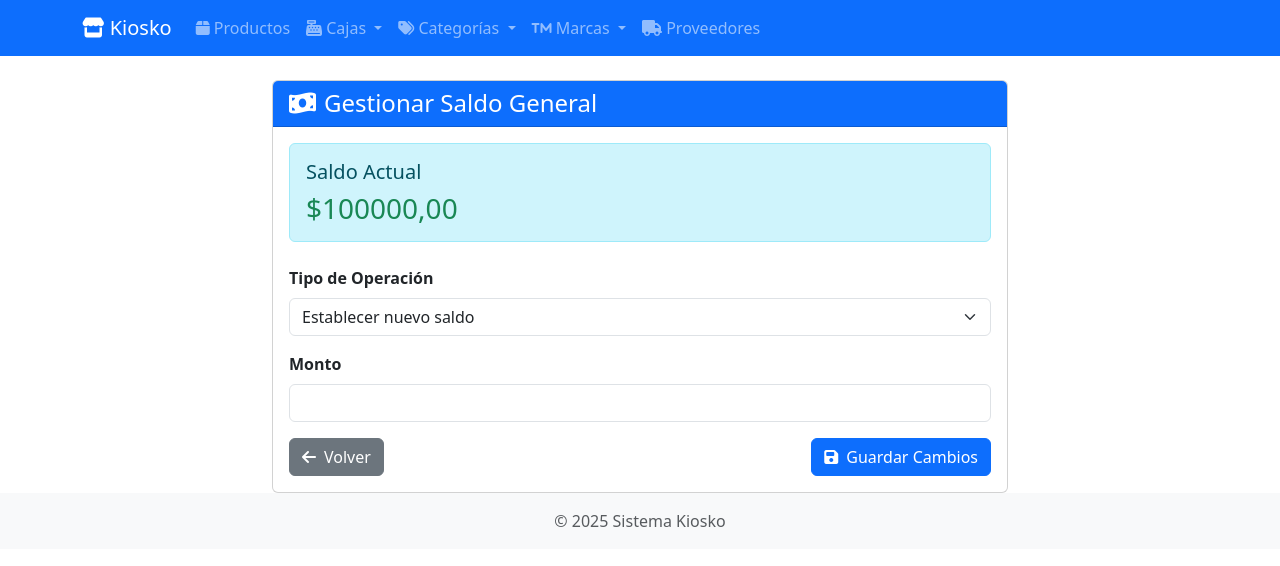
After one commit to pfbrodon/kiosko, a Django app: page /caja/saldo-general/ in a window 1280 px wide. The commit adds this page. Shown: the top 566 px of the page. Run offline with Django 5.2, Linux system fonts and the light colour scheme; data comes from the database, SQL or seed files in the repository; both versions use the stored data as it was after the commit.

Commit message:
boto de gestion de cajas agregado

```diff
--- /dev/null
+++ b/caja/templates/gestionar_saldo.html
@@ -0,0 +1,50 @@
+{% extends 'base.html' %}
+
+{% block content %}
+<div class="container-xl mt-4">
+    <div class="row">
+        <div class="col-md-8 offset-md-2">
+            <div class="card">
+                <div class="card-header bg-primary text-white">
+                    <h4 class="mb-0">
+                        <i class="fas fa-money-bill-wave me-2"></i>Gestionar Saldo General
+                    </h4>
+                </div>
+                <div class="card-body">
+                    <!-- Saldo Actual -->
+                    <div class="alert alert-info mb-4">
+                        <h5 class="alert-heading">Saldo Actual</h5>
+                        <h3 class="mb-0 {% if saldo_general.monto >= 0 %}text-success{% else %}text-danger{% endif %}">
+                            ${{ saldo_general.monto|floatformat:2 }}
+                        </h3>
+                    </div>
+
+                    <!-- Formulario -->
+                    <form method="post">
+                        {% csrf_token %}
+
+                        <div class="mb-3">
+                            <label class="form-label fw-bold">Tipo de Operación</label>
+                            {{ form.tipo_operacion }}
+                        </div>
+
+                        <div class="mb-3">
+                            <label class="form-label fw-bold">Monto</label>
+                            {{ form.monto }}
+                        </div>
+
+                        <div class="d-flex justify-content-between">
+                            <a href="{% url 'caja:lista_cajas' %}" class="btn btn-secondary">
+                                <i class="fas fa-arrow-left me-2"></i>Volver
+                            </a>
+                            <button type="submit" class="btn btn-primary">
+                                <i class="fas fa-save me-2"></i>Guardar Cambios
+                            </button>
+                        </div>
+                    </form>
+                </div>
+            </div>
+        </div>
+    </div>
+</div>
+{% endblock %}
--- a/caja/urls.py
+++ b/caja/urls.py
@@ -7,4 +7,6 @@ urlpatterns = [
     path('', views.lista_cajas, name='lista_cajas'),
     path('iniciar/', views.iniciar_caja, name='iniciar_caja'),
     path('<int:caja_id>/movimientos/', views.registrar_movimientos, name='registrar_movimientos'),
+    path('limpiar/', views.limpiar_cajas, name='limpiar_cajas'),
+    path('saldo-general/', views.gestionar_saldo_general, name='gestionar_saldo'),  # Nueva URL
 ]
--- a/caja/views.py
+++ b/caja/views.py
@@ -5,6 +5,25 @@ from django.core.exceptions import ValidationError  # Agregamos esta importació
 from decimal import Decimal
 from .models import SaldoGeneral, CajaDiaria, Recreo, EventoEspecial, PagoProveedor
 from .forms import InicioCajaForm, RecreoForm, EventoEspecialForm, PagoProveedorForm
+from django import forms
+
+class SaldoGeneralForm(forms.Form):
+    monto = forms.DecimalField(
+        max_digits=10,
+        decimal_places=2,
+        widget=forms.NumberInput(attrs={
+            'class': 'form-control',
+            'step': '0.01'
+        })
+    )
+    tipo_operacion = forms.ChoiceField(
+        choices=[
+            ('establecer', 'Establecer nuevo saldo'),
+            ('sumar', 'Sumar al saldo actual'),
+            ('restar', 'Restar al saldo actual')
+        ],
+        widget=forms.Select(attrs={'class': 'form-select'})
+    )
 
 def lista_cajas(request):
     saldo_general = SaldoGeneral.objects.first()
@@ -130,3 +149,53 @@ def registrar_movimientos(request, caja_id):
     }
 
     return render(request, 'registrar_movimientos.html', context)
+
+def limpiar_cajas(request):
+    if request.method == 'POST':
+        try:
+            # Eliminamos primero las tablas relacionadas
+            EventoEspecial.objects.all().delete()
+            PagoProveedor.objects.all().delete()
+            Recreo.objects.all().delete()
+            CajaDiaria.objects.all().delete()
+
+            # Reiniciamos el saldo general
+            saldo_general = SaldoGeneral.objects.first()
+            if saldo_general:
+                saldo_general.monto = 0
+                saldo_general.save()
+
+            messages.success(request, 'Datos de caja limpiados correctamente')
+        except Exception as e:
+            messages.error(request, f'Error al limpiar datos: {str(e)}')
+
+    return redirect('caja:lista_cajas')
+
+def gestionar_saldo_general(request):
+    saldo_general = SaldoGeneral.objects.first()
+    if not saldo_general:
+        saldo_general = SaldoGeneral.objects.create()
+
+    if request.method == 'POST':
+        form = SaldoGeneralForm(request.POST)
+        if form.is_valid():
+            monto = form.cleaned_data['monto']
+            tipo_operacion = form.cleaned_data['tipo_operacion']
+
+            if tipo_operacion == 'establecer':
+                saldo_general.monto = monto
+            elif tipo_operacion == 'sumar':
+                saldo_general.monto += monto
+            else:  # restar
+                saldo_general.monto -= monto
+
+            saldo_general.save()
+            messages.success(request, 'Saldo general actualizado correctamente')
+            return redirect('caja:lista_cajas')
+    else:
+        form = SaldoGeneralForm()
+
+    return render(request, 'gestionar_saldo.html', {
+        'form': form,
+        'saldo_general': saldo_general
+    })
--- a/precios/templates/base.html
+++ b/precios/templates/base.html
@@ -28,6 +28,36 @@
                         <a class="nav-link" href="{% url 'lista_productos' %}">
                             <i class="fas fa-box"></i> Productos
                         </a>
+                    </li>
+                    <!-- Nuevo menú de Cajas -->
+                    <li class="nav-item dropdown">
+                        <a class="nav-link dropdown-toggle" href="#" id="cajasDropdown" role="button"
+                            data-bs-toggle="dropdown" aria-expanded="false">
+                            <i class="fas fa-cash-register"></i> Cajas
+                        </a>
+                        <ul class="dropdown-menu" aria-labelledby="cajasDropdown">
+                            <li>
+                                <a class="dropdown-item" href="{% url 'caja:lista_cajas' %}">
+                                    <i class="fas fa-list"></i> Ver Cajas
+                                </a>
+                            </li>
+                            <li>
+                                <a class="dropdown-item" href="{% url 'caja:iniciar_caja' %}">
+                                    <i class="fas fa-plus"></i> Nueva Caja
+                                </a>
+                            </li>
+                            <li>
+                                <a class="dropdown-item" href="{% url 'caja:gestionar_saldo' %}">
+                                    <i class="fas fa-money-bill-wave"></i> Gestionar Saldo General
+                                </a>
+                            </li>
+                            <li><hr class="dropdown-divider"></li>
+                            <li>
+                                <a class="dropdown-item text-danger" href="#" data-bs-toggle="modal" data-bs-target="#modalLimpiarCajas">
+                                    <i class="fas fa-trash"></i> Limpiar Datos
+                                </a>
+                            </li>
+                        </ul>
                     </li>
                     <li class="nav-item dropdown">
                         <a class="nav-link dropdown-toggle" href="#" id="categoriasDropdown" role="button"
@@ -114,5 +144,38 @@
     <script src="https://cdn.jsdelivr.net/npm/bootstrap@5.3.2/dist/js/bootstrap.bundle.min.js"></script>
 
     {% block extra_js %}{% endblock %}
+
+    <!-- Agregar el Modal al final del body antes del cierre -->
+    <!-- Modal de Confirmación para Limpiar Cajas -->
+    <div class="modal fade" id="modalLimpiarCajas" tabindex="-1">
+        <div class="modal-dialog">
+            <div class="modal-content">
+                <div class="modal-header bg-danger text-white">
+                    <h5 class="modal-title">
+                        <i class="fas fa-exclamation-triangle me-2"></i>Confirmar Limpieza
+                    </h5>
+                    <button type="button" class="btn-close btn-close-white" data-bs-dismiss="modal"></button>
+                </div>
+                <div class="modal-body">
+                    <p class="fw-bold">¿Estás seguro que deseas limpiar todos los datos de caja?</p>
+                    <p class="text-danger">
+                        <i class="fas fa-exclamation-circle me-2"></i>
+                        Esta acción no se puede deshacer.
+                    </p>
+                </div>
+                <div class="modal-footer">
+                    <button type="button" class="btn btn-secondary" data-bs-dismiss="modal">
+                        <i class="fas fa-times me-2"></i>Cancelar
+                    </button>
+                    <form method="post" action="{% url 'caja:limpiar_cajas' %}" class="d-inline">
+                        {% csrf_token %}
+                        <button type="submit" class="btn btn-danger">
+                            <i class="fas fa-trash me-2"></i>Sí, Limpiar Todo
+                        </button>
+                    </form>
+                </div>
+            </div>
+        </div>
+    </div>
 </body>
 </html>
```
Also changed, not shown: caja/templates/lista_cajas.html (+32 -0 lines), db.sqlite3.
